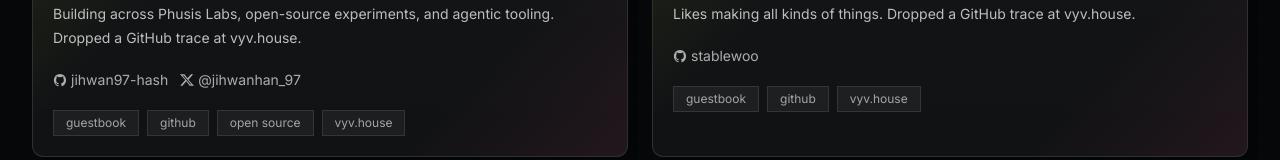
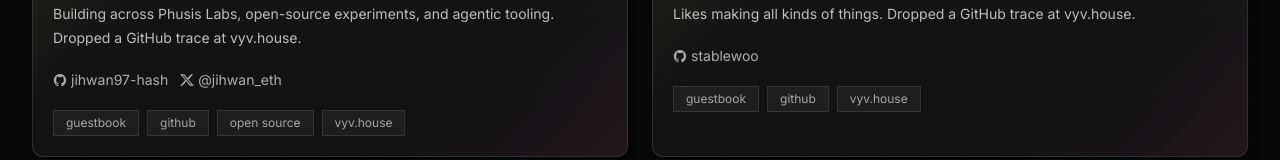
Before and after one commit to seojoonkim/vyv-house, a Next.js app: page / in a window 1280 px wide. Shown: the part 3702-3862 px from the top of the page. Built offline with nearby package versions, Linux system fonts and the light colour scheme.

Commit message:
Update Astin X profile in guestbook

```diff
--- a/src/data/guestbook.ts
+++ b/src/data/guestbook.ts
@@ -10,8 +10,8 @@ export const guestbookEntries: GuestbookEntry[] = [
     githubHandle: "jihwan97-hash",
     githubUrl: "https://github.com/jihwan97-hash",
     avatarUrl: "https://github.com/jihwan97-hash.png",
-    xHandle: "jihwanhan_97",
-    xUrl: "https://x.com/jihwanhan_97",
+    xHandle: "jihwan_eth",
+    xUrl: "https://x.com/jihwan_eth",
     tags: ["guestbook", "github", "open source", "vyv.house"],
     status: "posted",
   },
```
